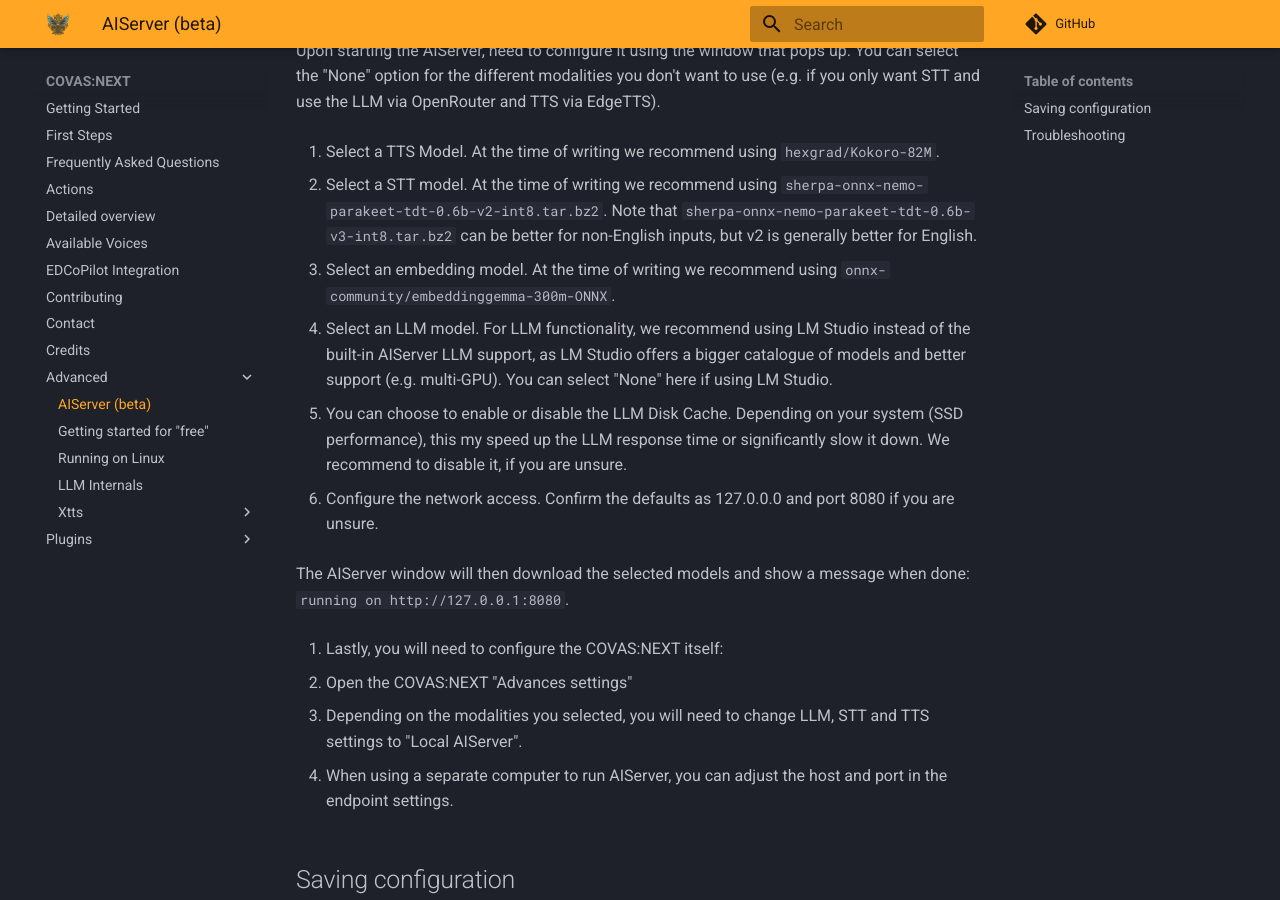
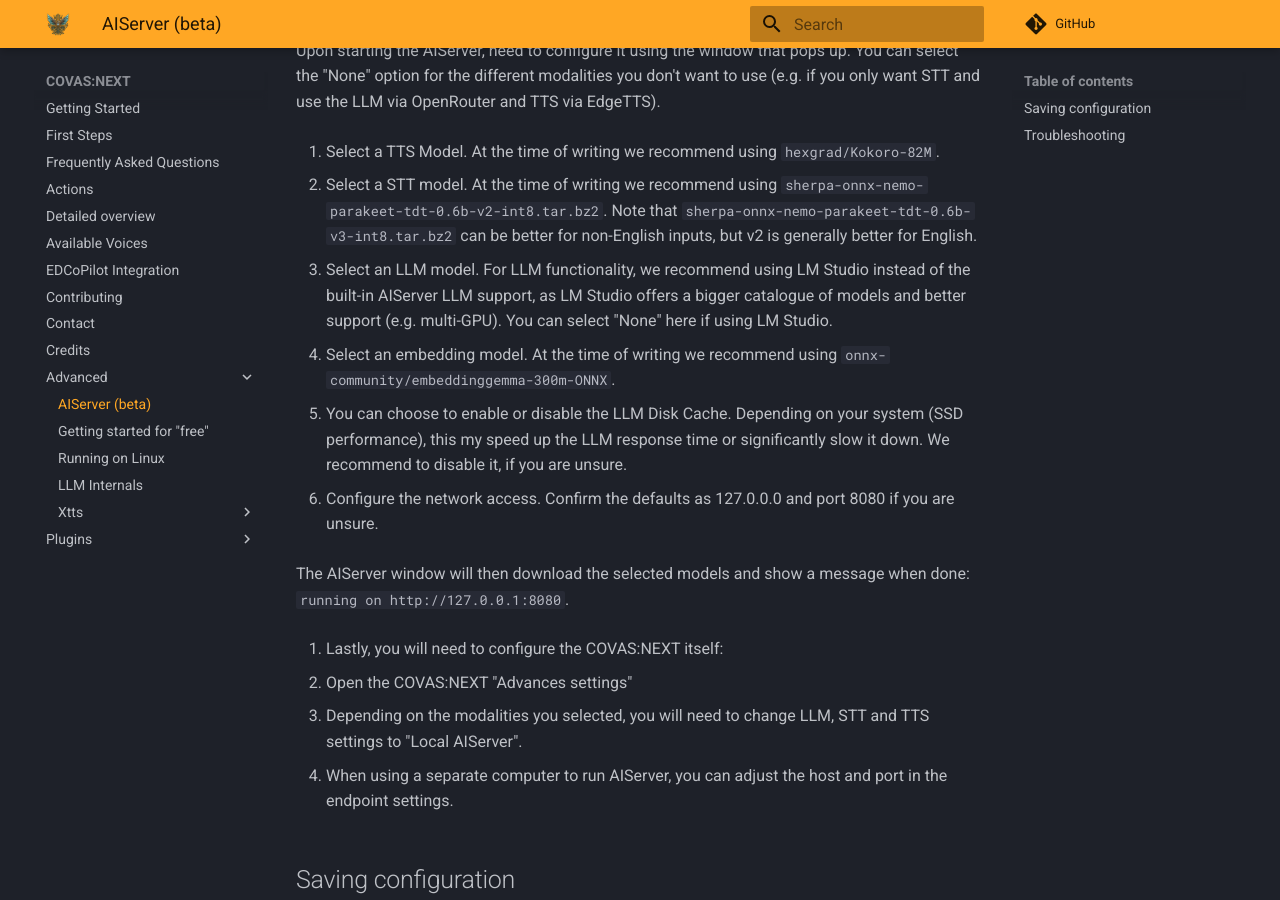
Before and after one commit to RatherRude/Elite-Dangerous-AI-Integration, an MkDocs documentation site: the page built from docs/advanced/AIServer.md, in a window 1280 px wide and 900 px high, scrolled down 647 px. Built offline with MkDocs 1.6.1 and Material for MkDocs 9.7.7, drawn with Linux system fonts in a browser that asks for light colours; comment, search, counter and statistics services are not loaded.

```diff
--- a/docs/advanced/AIServer.md
+++ b/docs/advanced/AIServer.md
@@ -26,9 +26,9 @@
 
 2. Select a STT model. At the time of writing we recommend using `sherpa-onnx-nemo-parakeet-tdt-0.6b-v2-int8.tar.bz2`. Note that `sherpa-onnx-nemo-parakeet-tdt-0.6b-v3-int8.tar.bz2` can be better for non-English inputs, but v2 is generally better for English.
 
-3. Select an embedding model. At the time of writing we recommend using `onnx-community/embeddinggemma-300m-ONNX`.
+3. Select an LLM model. For LLM functionality, we recommend using LM Studio instead of the built-in AIServer LLM support, as LM Studio offers a bigger catalogue of models and better support (e.g. multi-GPU). You can select "None" here if using LM Studio.
 
-4. Select an LLM model. For LLM functionality, we recommend using LM Studio instead of the built-in AIServer LLM support, as LM Studio offers a bigger catalogue of models and better support (e.g. multi-GPU). You can select "None" here if using LM Studio.
+4. Select an embedding model. At the time of writing we recommend using `onnx-community/embeddinggemma-300m-ONNX`.
 
 5. You can choose to enable or disable the LLM Disk Cache. Depending on your system (SSD performance), this my speed up the LLM response time or significantly slow it down. We recommend to disable it, if you are unsure.
 
```
